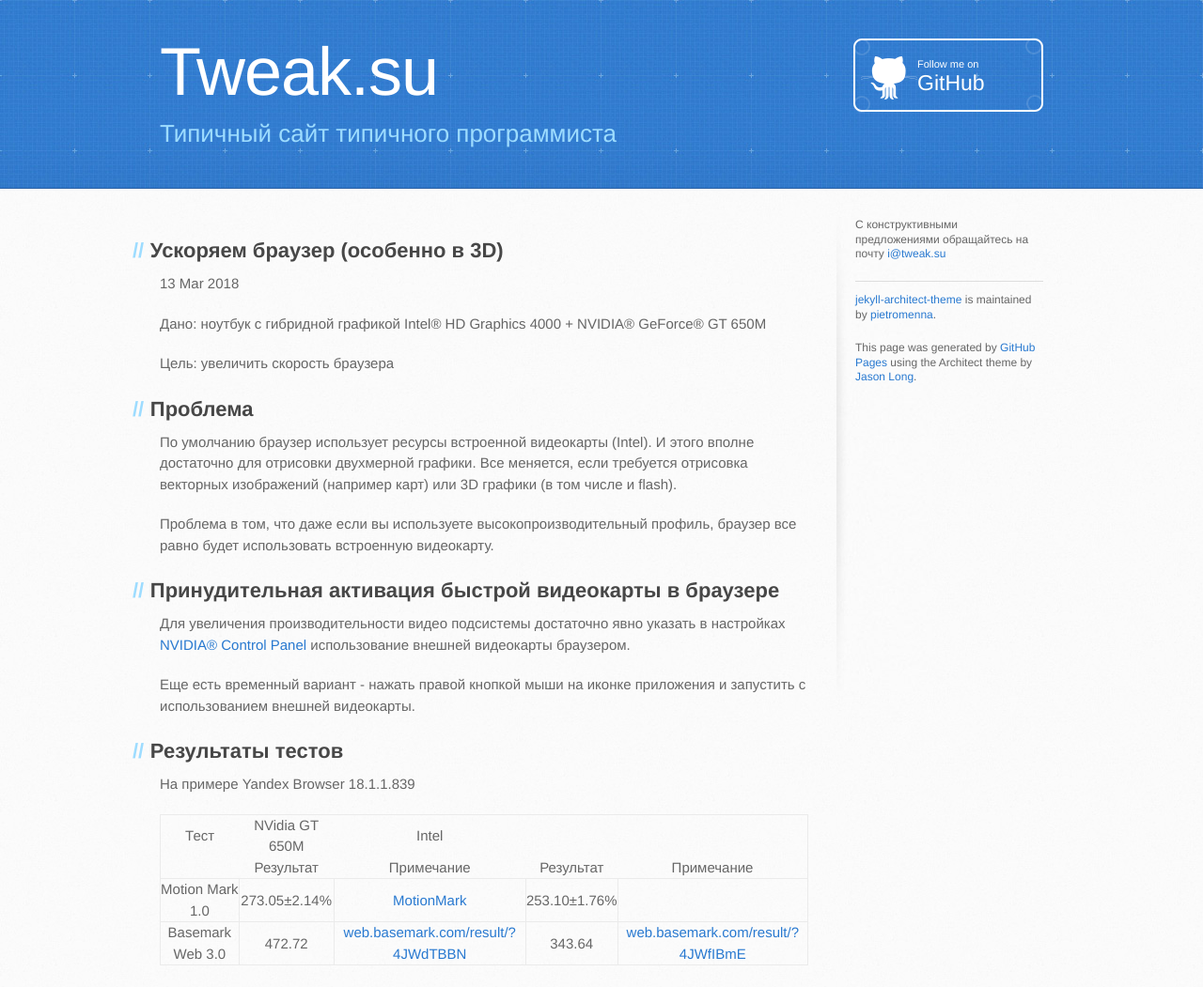
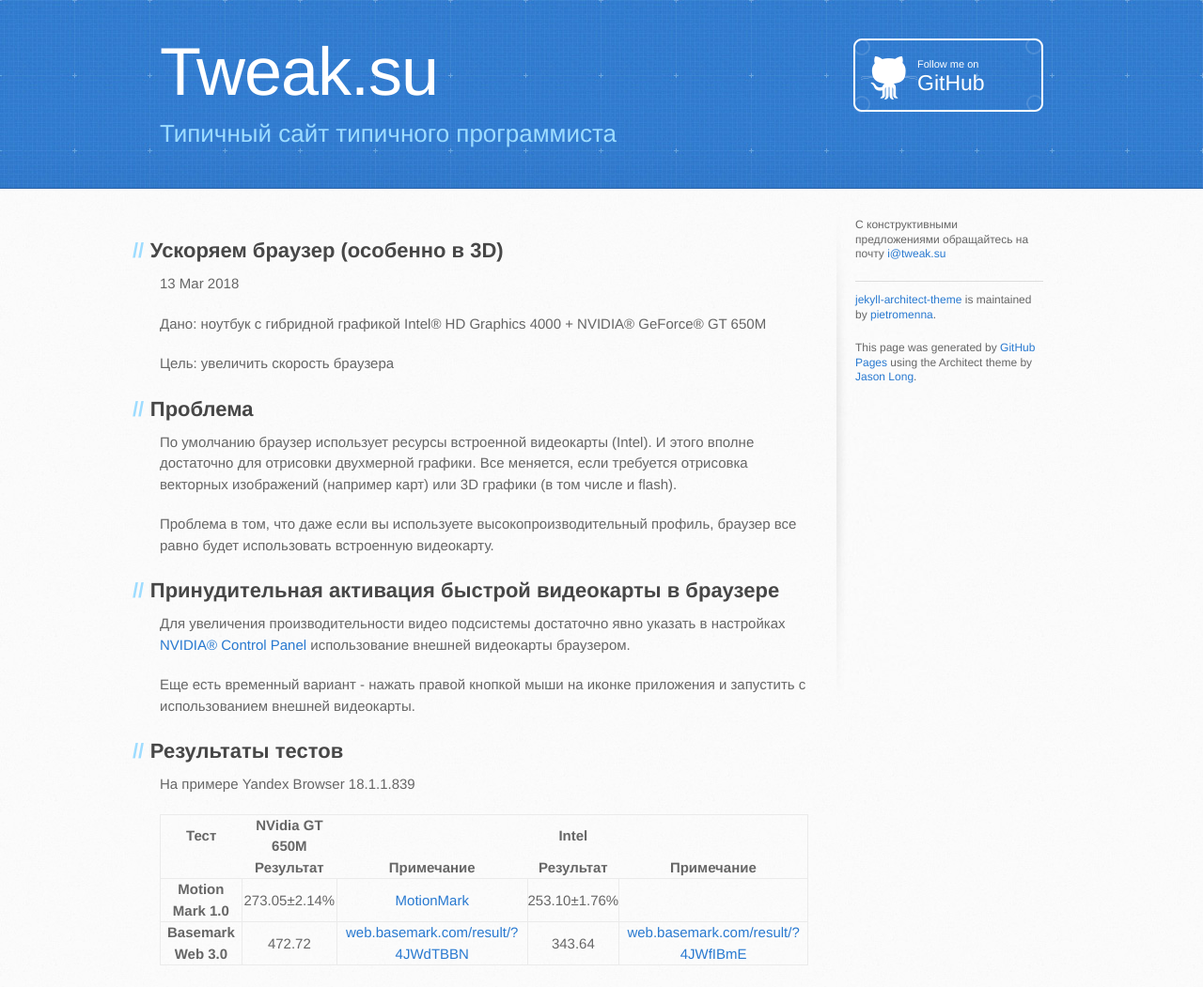
Before and after one commit to volodin-aa/volodin-aa.github.io, a Jekyll site: the page built from _posts/2018-03-13-browser-tweak.md, in a window 1280 px wide. Shown: the whole page at 94% size. Built offline with Jekyll 4.4.1, drawn with Linux system fonts in a browser that asks for light colours.

Commit message:
Форматирование шапки

```diff
--- a/_posts/2018-03-13-browser-tweak.md
+++ b/_posts/2018-03-13-browser-tweak.md
@@ -32,8 +32,8 @@
 
 На примере Yandex Browser 18.1.1.839
 
-Тест | NVidia GT 650M              | Intel
-     | Результат      | Примечание | Результат      | Примечание
+**Тест** | **NVidia GT 650M** |            | **Intel**          |
+     | **Результат**      | **Примечание** | **Результат**      | **Примечание**
 -----|----------------|------------|----------------|------------
-Motion Mark 1.0  | 273.05±2.14% | [MotionMark](http://browserbench.org/MotionMark/)                              | 253.10±1.76% |
-Basemark Web 3.0 | 472.72       | [web.basemark.com/result/?4JWdTBBN](https://web.basemark.com/result/?4JWdTBBN) | 343.64       | [web.basemark.com/result/?4JWfIBmE](https://web.basemark.com/result/?4JWfIBmE)
+**Motion Mark 1.0**  | 273.05±2.14% | [MotionMark](http://browserbench.org/MotionMark/)                              | 253.10±1.76% |
+**Basemark Web 3.0** | 472.72       | [web.basemark.com/result/?4JWdTBBN](https://web.basemark.com/result/?4JWdTBBN) | 343.64       | [web.basemark.com/result/?4JWfIBmE](https://web.basemark.com/result/?4JWfIBmE)
```
